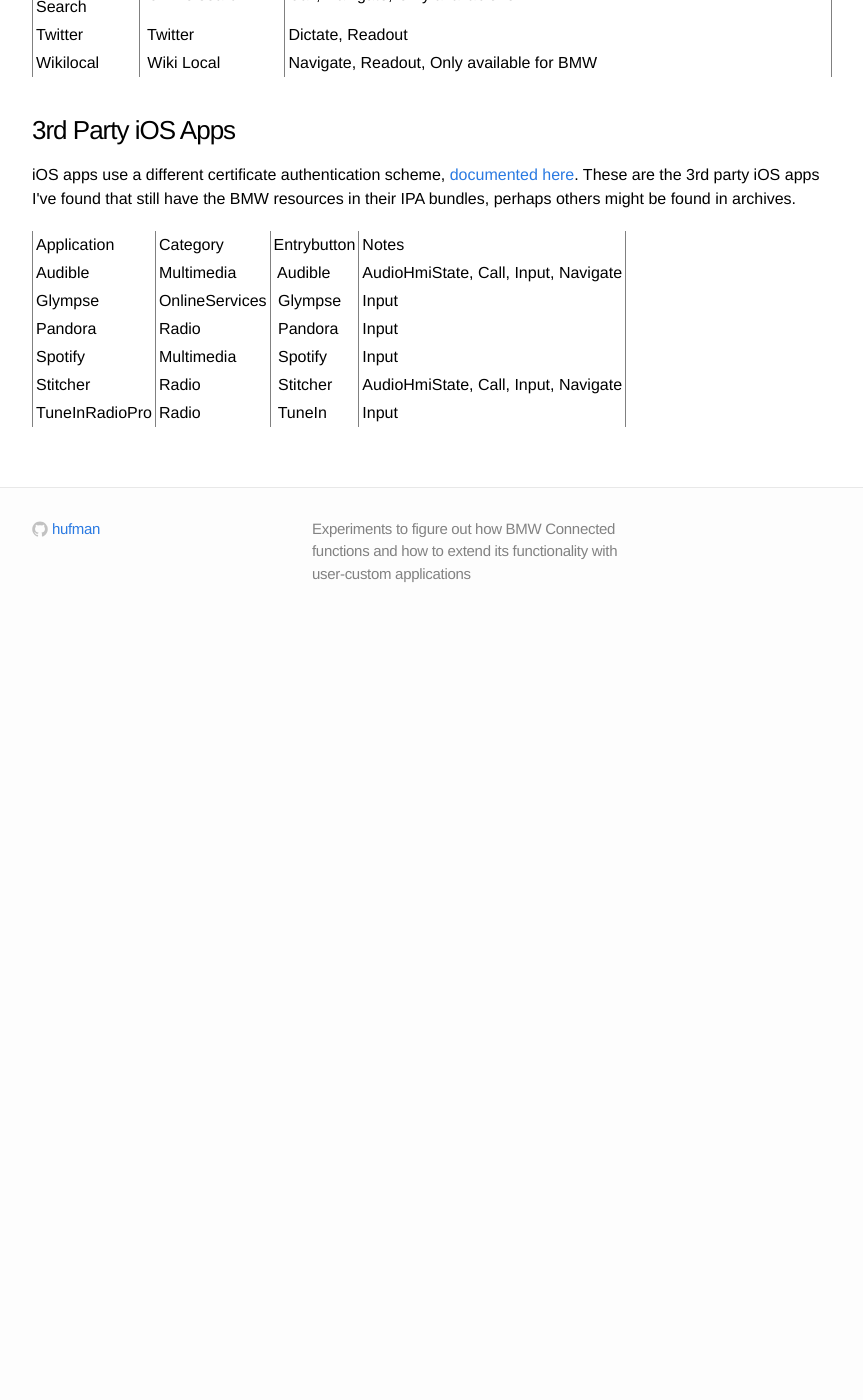
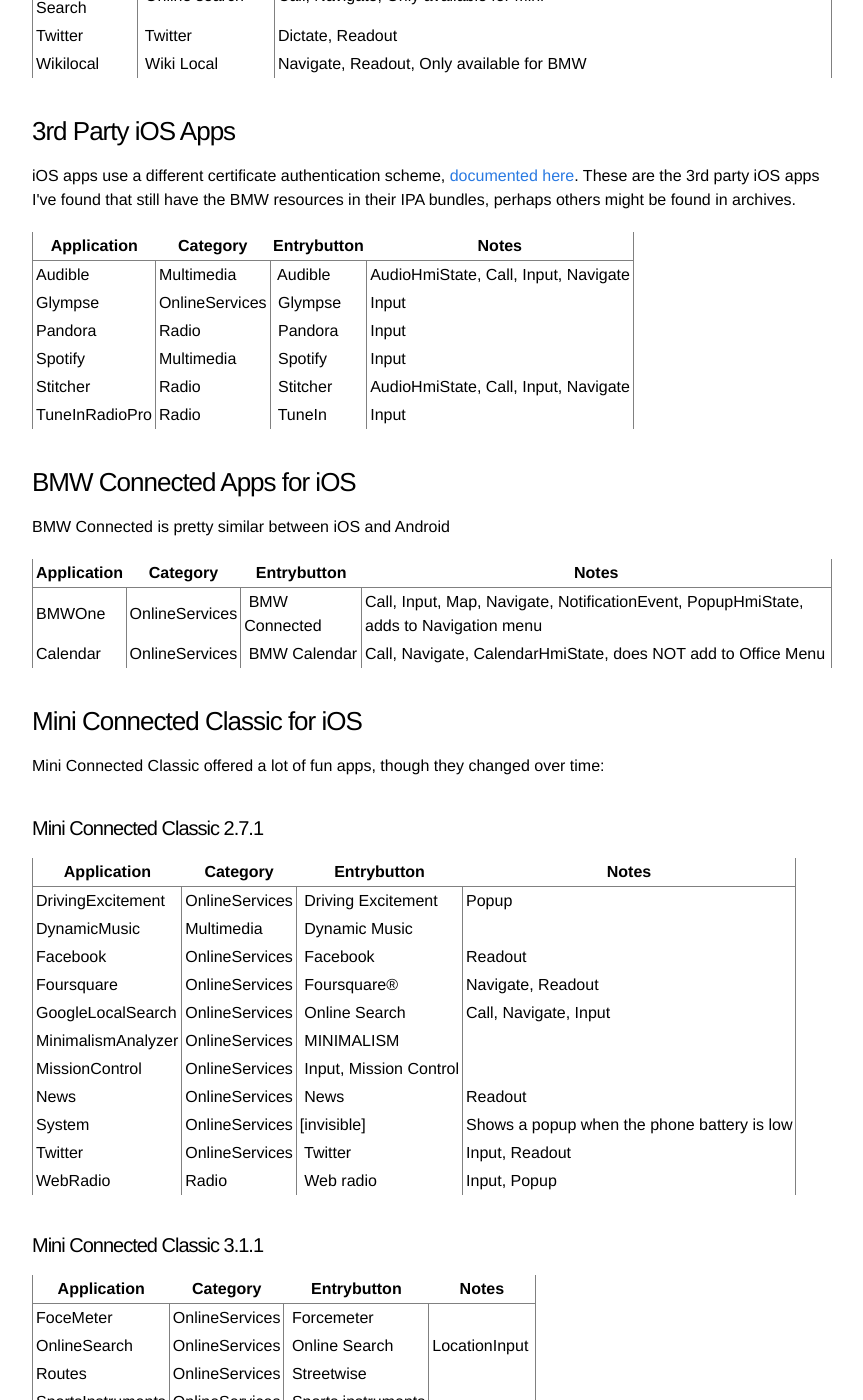
Before and after one commit to BimmerGestalt/BMWConnectedAnalysis, a Jekyll site: the page built from docs/known-apps.md, in a window 1280 px wide and 1400 px high, scrolled down 1559 px. Shown: the whole window, without its empty margins (208-1071 px from the left). Built offline with Jekyll 4.4.1, drawn with Linux system fonts in a browser that asks for light colours; before the commit the page ends 2189 px from its top, so only the background shows below that; some of the changed text lies outside the part shown.

Commit message:
Add iOS connected apps

```diff
--- a/docs/known-apps.md
+++ b/docs/known-apps.md
@@ -43,8 +43,9 @@
 BMW/Mini Connected includes its own RHMI apps, with their own unique resources. Connected Classic has even more apps. All of these apps exist within the OnlineServices menu, and some apps add extra entries.
 
 | Application | Entrybutton | Notes |
-| BMWOne | ![](apps/bmwconnected-entrybutton.png) BMW Connected | Call, Input, Navigate, NotificationEvent, PopupHmiState, adds to Navigation menu |
-| Calendar | ![](apps/calendar-entrybutton.png) BMW Calendar | Call, Navigate, Has a CalendarHmiState, adds to the Office menu |
+| ----------- | ----------- | ----- |
+| BMWOne | ![](apps/bmwconnected-entrybutton.png) BMW Connected | Call, Input, Map (in BMW), Navigate, NotificationEvent, PopupHmiState, adds to Navigation menu |
+| Calendar | ![](apps/calendar-entrybutton.png) BMW Calendar | Call, Navigate, CalendarHmiState, adds to the Office menu |
 | Audioplayer | ![](apps/classic-entrybutton.png) Audioplayer | Basecore v1 or v2 |
 | Analyzer | ![](apps/analyzer-entrybutton.png) ECO PRO Analyzer | |
 | News | ![](apps/news-entrybutton.png) News | Readout |
@@ -58,6 +59,7 @@
 iOS apps use a different certificate authentication scheme, [documented here]({% link authentication.md %}). These are the 3rd party iOS apps I've found that still have the BMW resources in their IPA bundles, perhaps others might be found in archives.
 
 | Application | Category | Entrybutton | Notes |
+| ----------- | -------- | ----------- | ----- |
 | Audible | Multimedia | ![](apps/audible-entrybutton.png) Audible | AudioHmiState, Call, Input, Navigate |
 | Glympse | OnlineServices | ![](apps/glympse-entrybutton.png) Glympse | Input |
 | Pandora | Radio | ![](apps/pandoraI-entrybutton.png) Pandora | Input |
@@ -65,3 +67,56 @@
 | Stitcher | Radio | ![](apps/stitcher-entrybutton.png) Stitcher | AudioHmiState, Call, Input, Navigate |
 | TuneInRadioPro | Radio | ![](apps/tunein-entrybutton.png) TuneIn | Input |
 {: .known-apps-list}
+
+### BMW Connected Apps for iOS
+
+BMW Connected is pretty similar between iOS and Android
+
+| Application | Category | Entrybutton | Notes |
+| ----------- | -------- | ----------- | ----- |
+| BMWOne | OnlineServices | ![](apps/bmwconnectedI-entrybutton.png) BMW Connected | Call, Input, Map, Navigate, NotificationEvent, PopupHmiState, adds to Navigation menu |
+| Calendar | OnlineServices | ![](apps/calendar-entrybutton.png) BMW Calendar | Call, Navigate, CalendarHmiState, does NOT add to Office Menu |
+{: .known-apps-list}
+
+### Mini Connected Classic for iOS
+
+Mini Connected Classic offered a lot of fun apps, though they changed over time:
+
+#### Mini Connected Classic 2.7.1
+
+| Application | Category | Entrybutton | Notes |
+| ----------- | -------- | ----------- | ----- |
+| DrivingExcitement | OnlineServices | ![](apps/miniclassic-entrybutton.png) Driving Excitement | Popup |
+| DynamicMusic | Multimedia | ![](apps/miniclassic-entrybutton.png) Dynamic Music | |
+| Facebook | OnlineServices | ![](apps/miniclassic-entrybutton.png) Facebook | Readout |
+| Foursquare | OnlineServices | ![](apps/miniclassic-entrybutton.png) Foursquare® | Navigate, Readout |
+| GoogleLocalSearch | OnlineServices | ![](apps/miniclassic-entrybutton.png) Online Search | Call, Navigate, Input |
+| MinimalismAnalyzer | OnlineServices | ![](apps/miniclassic-entrybutton.png) MINIMALISM | |
+| MissionControl | OnlineServices | ![](apps/miniclassic-entrybutton.png) Input, Mission Control | |
+| News | OnlineServices | ![](apps/miniclassic-entrybutton.png) News | Readout |
+| System | OnlineServices | [invisible] | Shows a popup when the phone battery is low |
+| Twitter | OnlineServices | ![](apps/miniclassic-entrybutton.png) Twitter | Input, Readout |
+| WebRadio | Radio | ![](apps/miniclassic-entrybutton.png) Web radio | Input, Popup |
+{: .known-apps-list}
+
+#### Mini Connected Classic 3.1.1
+
+| Application | Category | Entrybutton | Notes |
+| ----------- | -------- | ----------- | ----- |
+| FoceMeter | OnlineServices | ![](apps/miniclassic-entrybutton.png) Forcemeter | |
+| OnlineSearch | OnlineServices | ![](apps/miniclassic-entrybutton.png) Online Search | LocationInput |
+| Routes | OnlineServices | ![](apps/miniclassic-entrybutton.png) Streetwise | |
+| SportsInstruments | OnlineServices | ![](apps/miniclassic-entrybutton.png) Sports instruments | |
+| System | OnlineServices | [invisible] | Call, Navigate |
+{: .known-apps-list}
+
+### Invisible Apps
+
+There are other app certificates that do not add user-visible menus to the car, but instead enable other functionality:
+
+| Application | Notes |
+| ----------- | ----- |
+| ApplicationManager | Has a few CDS permissions set to writable, includes J29 support in MyBMW |
+| BMWOneAutoNav | Only to trigger navigation, no states |
+| CarTelemetryService | Has a few CDS permissions set to writable |
+| CDSBaseApp | MyBMW's CDS access, includes J29 support |
```
Also changed, not shown: docs/apps/bmwconnectedI-entrybutton.png (added), docs/apps/miniclassic-entrybutton.png (added).
